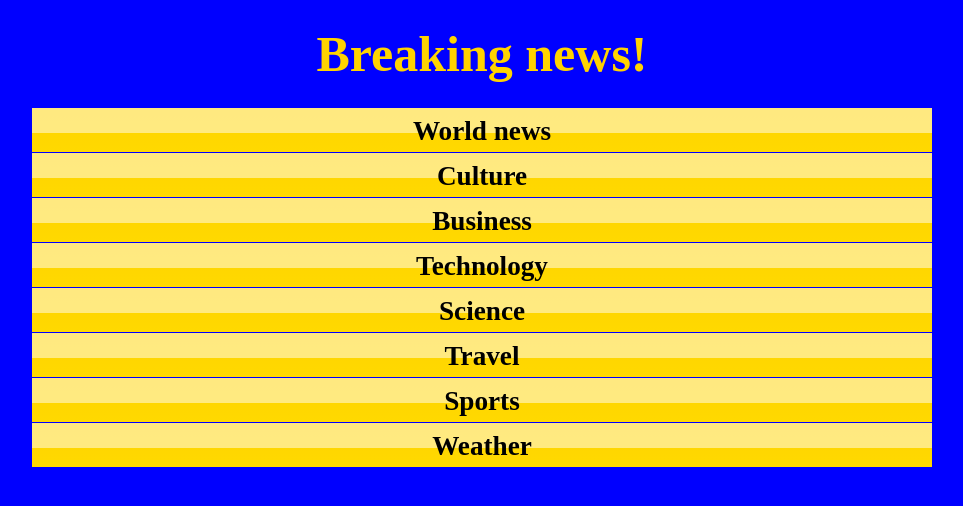
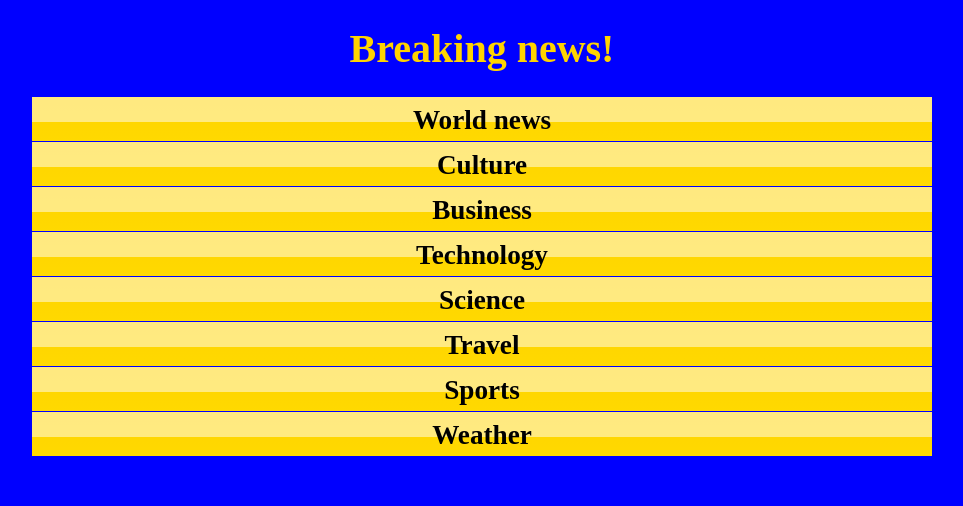
Before and after one commit to Cristiangorjeanul/Breaking-news, a plain HTML site: page index.html in a window 1280 px wide. Shown: the whole page, without its empty margins (158-1121 px from the left). Drawn offline with nearby package versions, Linux system fonts and the light colour scheme; no server answers.

Commit message:
Small changes

```diff
--- a/css/style.css
+++ b/css/style.css
@@ -10,19 +10,13 @@ body {
 
 h1 {
   color: #ffd300;
-  font-size: 35px;
+  font-size: 2.5em;
   font-weight: 700;
   text-align: center;
   margin-top: 25px;
   font-family: "times new roman", "sans-serif";
 }
 
-@media (min-width: 768px) {
-  h1 {
-    font-size: 50px;
-    font-weight: 700;
-  }
-}
 .category {
   width: 90%;
   max-width: 900px;
@@ -71,5 +65,5 @@ h1 {
 }
 
 .category li:hover {
-  transform: scale(1.2);
+  transform: scale(1.1);
 }
```
Also changed, not shown: 1 other file.
